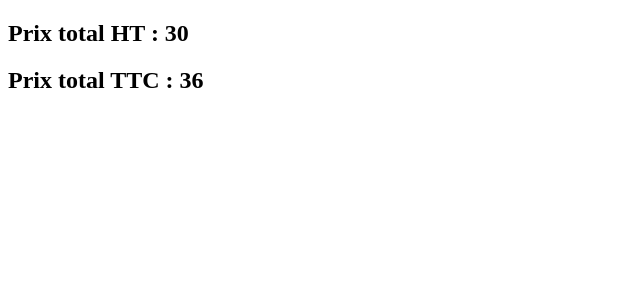
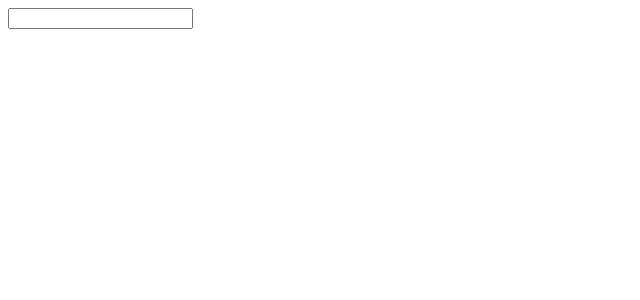
Before and after one commit to GuillemotClement/VUE-LEARN-Cours, a Vue app: page / in a window 1280 px wide. Shown: the top 300 px of the page, without its empty margins (0-640 px from the left). Built offline with nearby package versions, Linux system fonts and the light colour scheme.

Commit message:
Liaison d'une ref et d'un input avec v-model

```diff
--- a/src/App.vue
+++ b/src/App.vue
@@ -1,24 +1,14 @@
 <template>
-  <h2>Prix total HT : {{ totalPriceHT }}</h2>
-  <h2>Prix total TTC : {{ totalPriceTTC }}</h2>
+  <!-- on lui passe la référence -->
+  <input type="text" v-model="text">
 </template>
 
 <script lang="ts" setup>
-  import { reactive, computed } from 'vue';
+import { ref } from 'vue';
 
-  const product = reactive({
-    name: 'books',
-    quantity: 3,
-    priceHT: 10
-  });
+// création de la référence initialiser avec une chaîne vide.
+const text = ref('');
 
-  const totalPriceHT = computed(() => {
-    return product.priceHT * product.quantity;
-  });
-
-  const totalPriceTTC = computed(() => {
-    return product.priceHT * product.quantity * 1.2;
-  });
 </script>
 
 <style></style>
```
